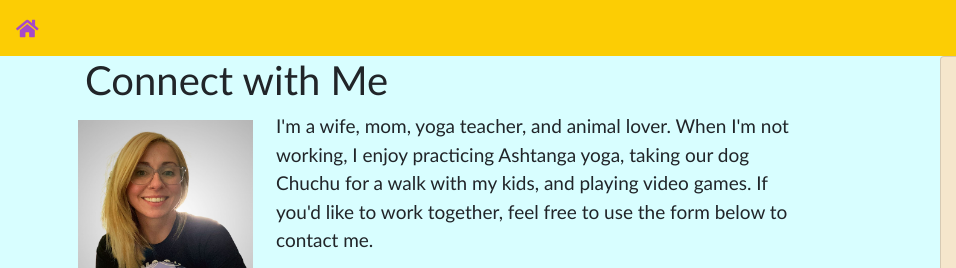
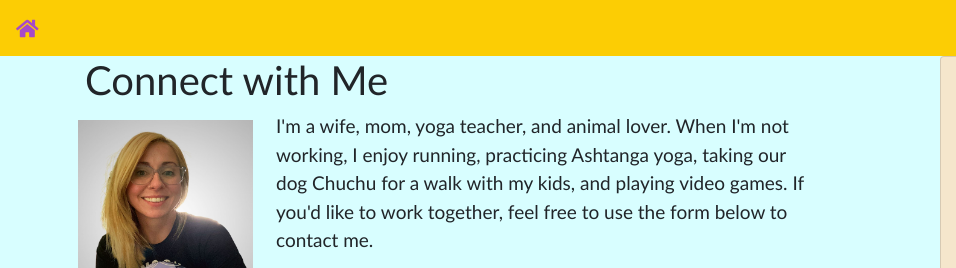
Before and after one commit to Mindyratcliff/ResponsivePortfolio, a plain HTML site: page contact.html in a window 1280 px wide. Shown: the top 268 px of the page, 0-956 px from the left. Drawn offline with nearby package versions, Linux system fonts and the light colour scheme.

Commit message:
Fix broken link on index page and update contact info

```diff
--- a/contact.html
+++ b/contact.html
@@ -67,7 +67,7 @@
                         <!--column 2 within row 2-->
                         <div class="col-8">
                             <p>
-                                I'm a wife, mom, yoga teacher, and animal lover. When I'm not working, I enjoy
+                                I'm a wife, mom, yoga teacher, and animal lover. When I'm not working, I enjoy running,
                                 practicing Ashtanga yoga, taking our dog Chuchu for a walk with my kids, and playing video
                                 games. If you'd like to work together, feel free to use the form below to contact me.
                               </p>
```
Also changed, not shown: index.html (+1 -1 lines).
